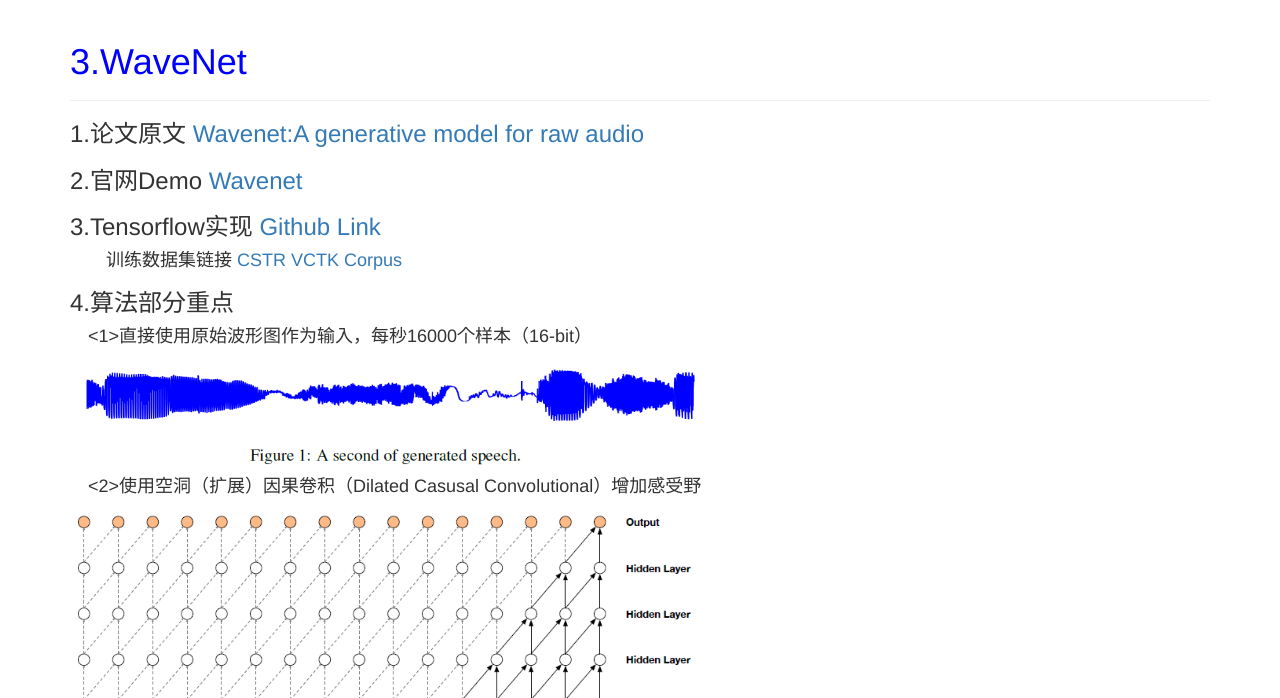
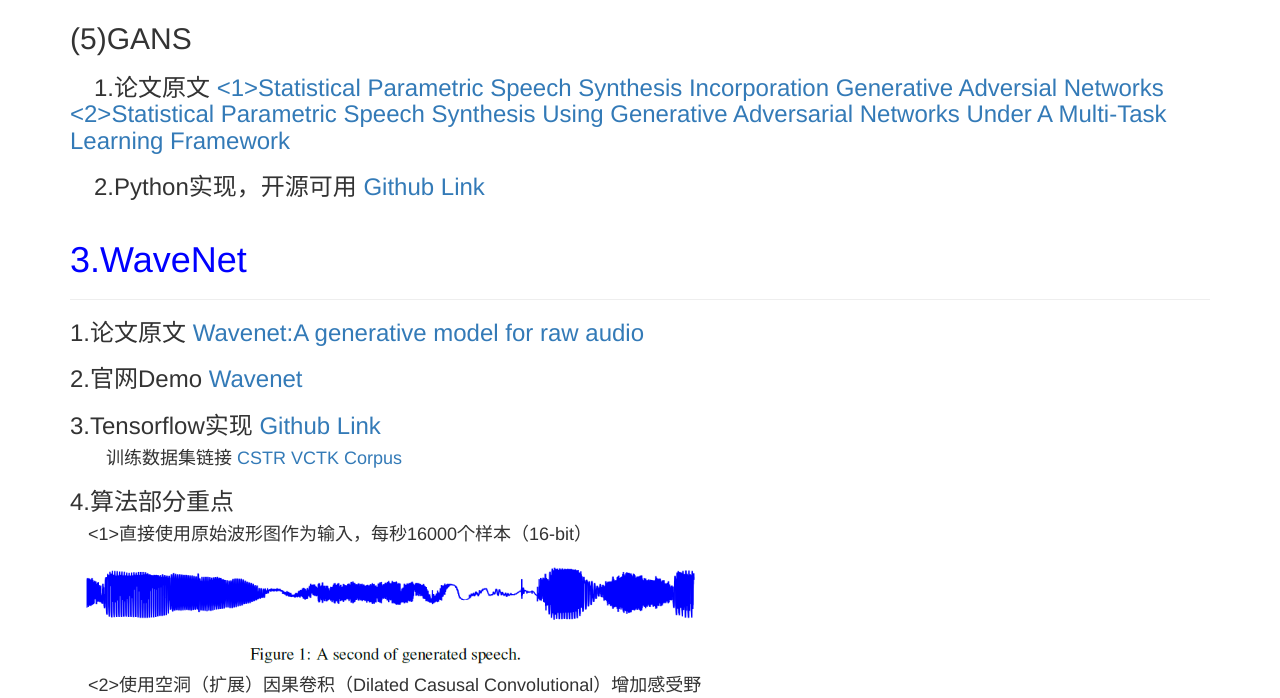
Before and after one commit to liuyuhanalex/Speech-Synthesis, a plain HTML site: page index.html in a window 1280 px wide. Shown: the part 3992-4690 px from the top of the page. Drawn offline with nearby package versions, Linux system fonts and the light colour scheme.

Commit message:
Add GANS

```diff
--- a/index.html
+++ b/index.html
@@ -113,6 +113,15 @@
               <source src="source/wozhiwoxin.webm" type="video/webm">
             </video>
 
+      <h2>(5)GANS</h2>
+          <h3 style="text-indent:1em">1.论文原文
+            <a href="GAN1.pdf"><1>Statistical Parametric Speech Synthesis Incorporation Generative Adversial Networks</a><br>
+            <a href="GAN2.pdf"><2>Statistical Parametric Speech Synthesis Using Generative Adversarial Networks Under A Multi-Task Learning Framework</a>
+          </h3>
+          <h3 style="text-indent:1em">2.Python实现，开源可用
+            <a href="https://github.com/r9y9/gantts">Github Link</a>
+          </h3>
+
       <div class="page-header">
         <h1>3.WaveNet<small></small></h1>
       </div>
@@ -162,6 +171,10 @@
         <a href="https://github.com/mmorise/NoiseGenerators">Github Link</a>
       </h2>
 
+      <h2>(3)Waveform to Spectrogram
+        <a href="http://arss.sourceforge.net/examples.shtml">ARSS Link</a>
+      </h2>
+
 
 
 
```
Also changed, not shown: 2 other files.
